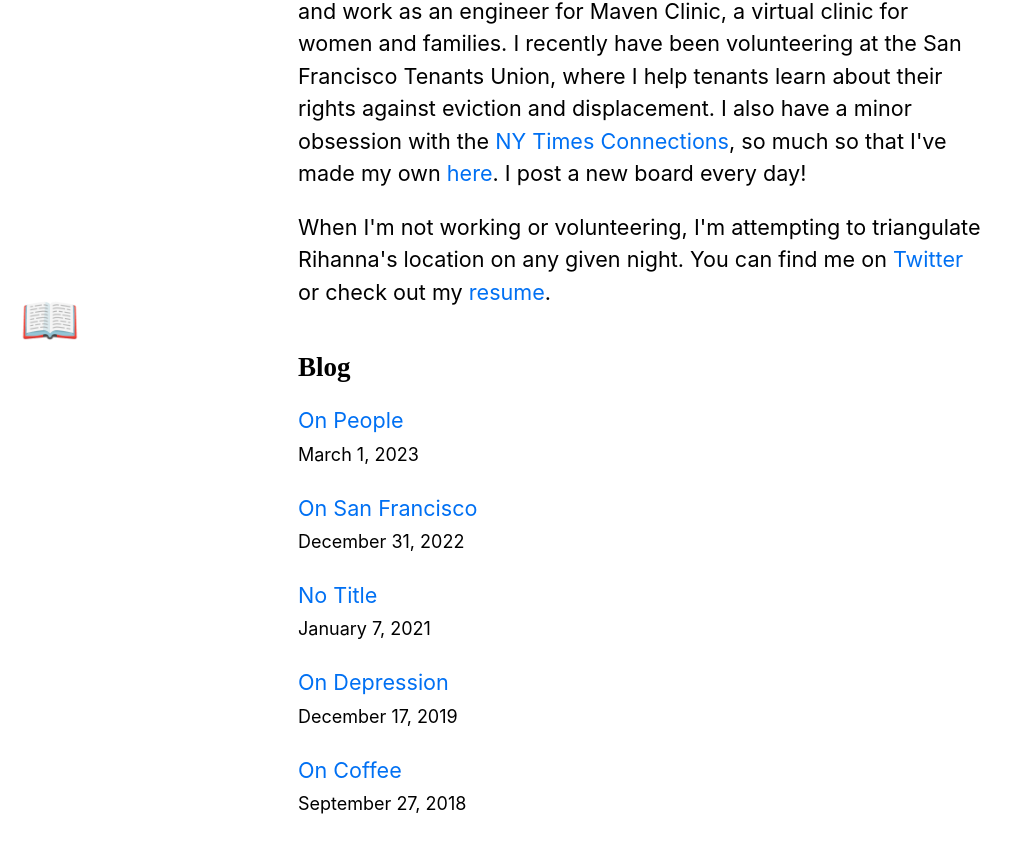
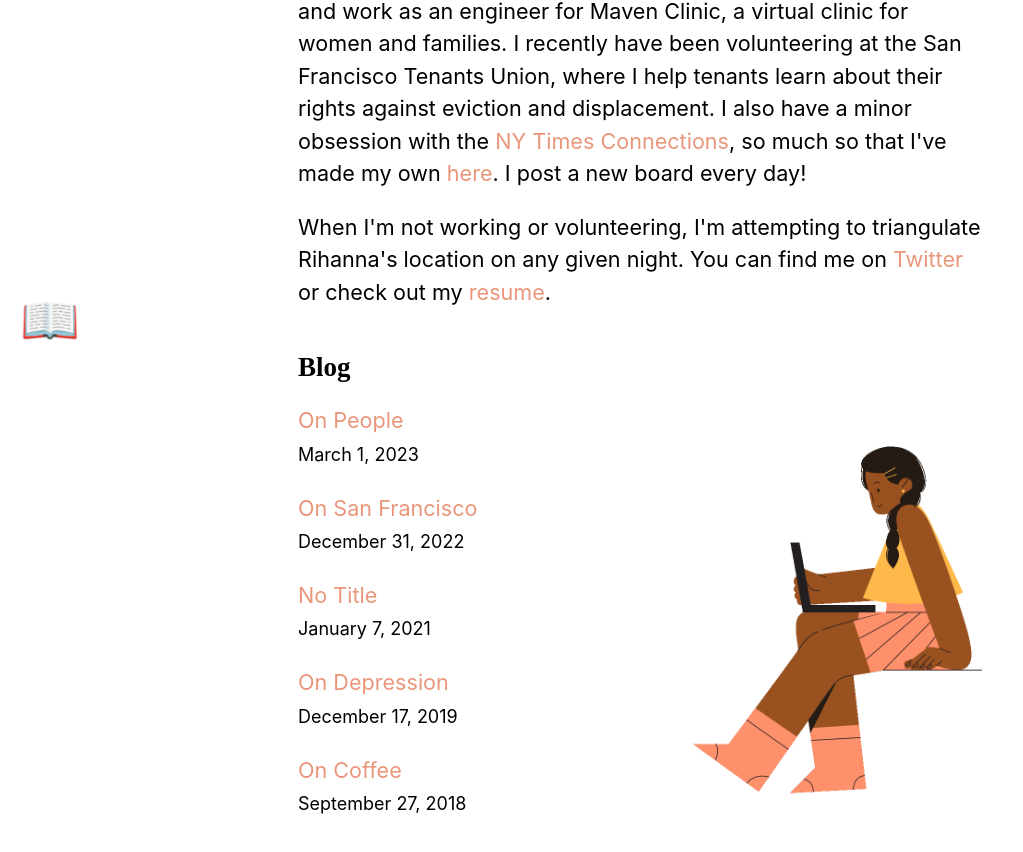
Before and after one commit to iamrita/personalwebsite, a Next.js app: page / in a window 1280 px wide. Shown: the part 434-1286 px from the top of the page, without its empty margins (0-1023 px from the left). Built offline with nearby package versions, Linux system fonts and the light colour scheme; a web font is replaced by a local one.

Commit message:
trying out copilot edits

```diff
--- a/components/layout.js
+++ b/components/layout.js
@@ -1,24 +1,18 @@
-import styles from './layout.module.css';
-import Head from 'next/head';
-import utilStyles from '../styles/utils.module.css'
-import Image from 'next/image'
-import Link from 'next/link';
+import styles from "./layout.module.css";
+import Head from "next/head";
+import utilStyles from "../styles/utils.module.css";
+import Image from "next/image";
+import Link from "next/link";
 
-
-const name = 'Amrita Venkatraman';
+const name = "Amrita Venkatraman";
 export const siteTitle = "Amrita's Blog";
 export default function Layout({ children, home }) {
-    return (<div className={styles.container}>
+  return (
+    <div className={styles.container}>
       <Head>
         <link rel="icon" href="/umbrella.ico" />
-            <meta
-                name="description"
-                content="Amrita's musings"
-            />
-            <meta
-                property="og:image"
-                content={"/images/profile.jpg"}
-            />
+        <meta name="description" content="Amrita's musings" />
+        <meta property="og:image" content={"/images/profile.jpg"} />
         <meta name="og:title" content={siteTitle} />
         <meta name="twitter:card" content="summary_large+image" />
       </Head>
@@ -57,7 +51,10 @@ export default function Layout({ children, home }) {
                   alt=""
                 />
               </a>
-            <a className = {styles.column} href="https://www.linkedin.com/in/amritavenkatraman/">
+              <a
+                className={styles.column}
+                href="https://www.linkedin.com/in/amritavenkatraman/"
+              >
                 <Image
                   priority
                   unoptimized
@@ -67,7 +64,7 @@ export default function Layout({ children, home }) {
                   alt=""
                 />
               </a>
-            <a className = {styles.column} href="https://twitter.com/iamrita98">
+              <a className={styles.column} href="https://twitter.com/iamrita98">
                 <Image
                   priority
                   unoptimized
@@ -78,21 +75,20 @@ export default function Layout({ children, home }) {
                 />
               </a>
             </div>
-
-
           </>
         ) : (
-                <>
-
-                </>
+          <></>
         )}
       </header>
       <main>{children}</main>
       {!home && (
         <div className={styles.backToHome}>
-                <Link href="/"> Back To Home </Link>
+          <Link className={utilStyles.link} href="/">
+            {" "}
+            Back To Home{" "}
+          </Link>
         </div>
       )}
-
-    </div>);
+    </div>
+  );
 }
--- a/pages/index.js
+++ b/pages/index.js
@@ -27,24 +27,39 @@ export default function Home({ allPostsData }) {
       <section className={utilStyles.headingMd}>
         <p>
           {" "}
-          Hi! My name is <Link href={`/posts/about`}>Amrita</Link>. I currently
-          live in San Francisco, California and work as an engineer for Maven
-          Clinic, a virtual clinic for women and families. I recently have been
-          volunteering at the San Francisco Tenants Union, where I help tenants
-          learn about their rights against eviction and displacement. I also
-          have a minor obsession with the{" "}
-          <a href="https://www.nytimes.com/games/connections">
+          Hi! My name is{" "}
+          <Link href={`/posts/about`} className={utilStyles.link}>
+            Amrita
+          </Link>
+          . I currently live in San Francisco, California and work as an
+          engineer for Maven Clinic, a virtual clinic for women and families. I
+          recently have been volunteering at the San Francisco Tenants Union,
+          where I help tenants learn about their rights against eviction and
+          displacement. I also have a minor obsession with the{" "}
+          <a
+            href="https://www.nytimes.com/games/connections"
+            className={utilStyles.link}
+          >
             NY Times Connections
           </a>
           , so much so that I've made my own{" "}
-          <Link href={`/posts/connections`}>here</Link>. I post a new board
-          every day!
+          <Link href={`/posts/connections`} className={utilStyles.link}>
+            here
+          </Link>
+          . I post a new board every day!
         </p>
         <p>
           When I'm not working or volunteering, I'm attempting to triangulate
           Rihanna's location on any given night. You can find me on{" "}
-          <a href="https://twitter.com/iamrita98">Twitter</a> or check out my{" "}
-          <a href="/files/resume_feb_2024.pdf" download>
+          <a href="https://twitter.com/iamrita98" className={utilStyles.link}>
+            Twitter
+          </a>{" "}
+          or check out my{" "}
+          <a
+            href="/files/resume_feb_2024.pdf"
+            download
+            className={utilStyles.link}
+          >
             resume
           </a>
           .
@@ -53,10 +68,13 @@ export default function Home({ allPostsData }) {
       </section>
       <section className={`${utilStyles.headingMd} ${utilStyles.padding1px}`}>
         <h2 className={utilStyles.headingLg}>Blog</h2>
+        <div className={utilStyles.blogContainer}>
           <ul className={utilStyles.list}>
             {allPostsData.map(({ id, date, title }) => (
               <li className={utilStyles.listItem} key={id}>
-              <Link href={`/posts/${id}`}>{title}</Link>
+                <Link href={`/posts/${id}`} className={utilStyles.link}>
+                  {title}
+                </Link>
                 <br />
                 <small className={utilStyles.lightText}>
                   <Date dateString={date} />
@@ -64,6 +82,10 @@ export default function Home({ allPostsData }) {
               </li>
             ))}
           </ul>
+          <div className={utilStyles.gifContainer}>
+            <img src="/images/girl.gif" alt="GIF" className={utilStyles.gif} />
+          </div>
+        </div>
       </section>
     </Layout>
   );
--- a/styles/utils.module.css
+++ b/styles/utils.module.css
@@ -238,6 +238,9 @@
   padding: 1vw;
 }
 
+.link {
+  color: #E9967A;
+}
 
 .menuContainer {
   position: fixed;
@@ -280,3 +283,24 @@
   border: 2px dotted black;
   font-family: 'Courier New', Courier, monospace;
 }
+
+.blogContainer {
+  display: flex;
+  align-items: center;
+}
+
+.list {
+  flex: 1;
+}
+
+.gifContainer {
+  display: flex;
+  align-items: center;
+  justify-content: center;
+  margin-left: 20px;
+}
+
+.gif {
+  max-width: 300px; /* Adjust the size as needed */
+  height: auto;
+}
```
Also changed, not shown: pages/posts/about.js (+32 -17 lines), path/to/your/file.html (added, +11 -0 lines), public/images/girl.gif (added). Lines whose indentation alone changed are shown as unchanged.
